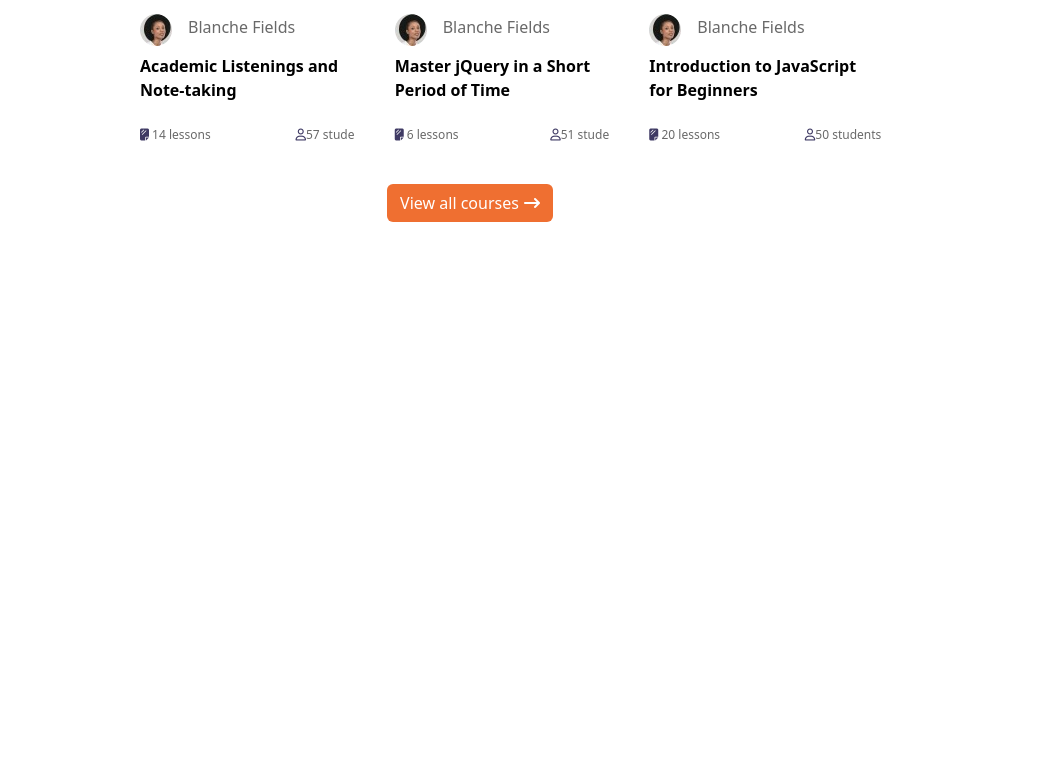
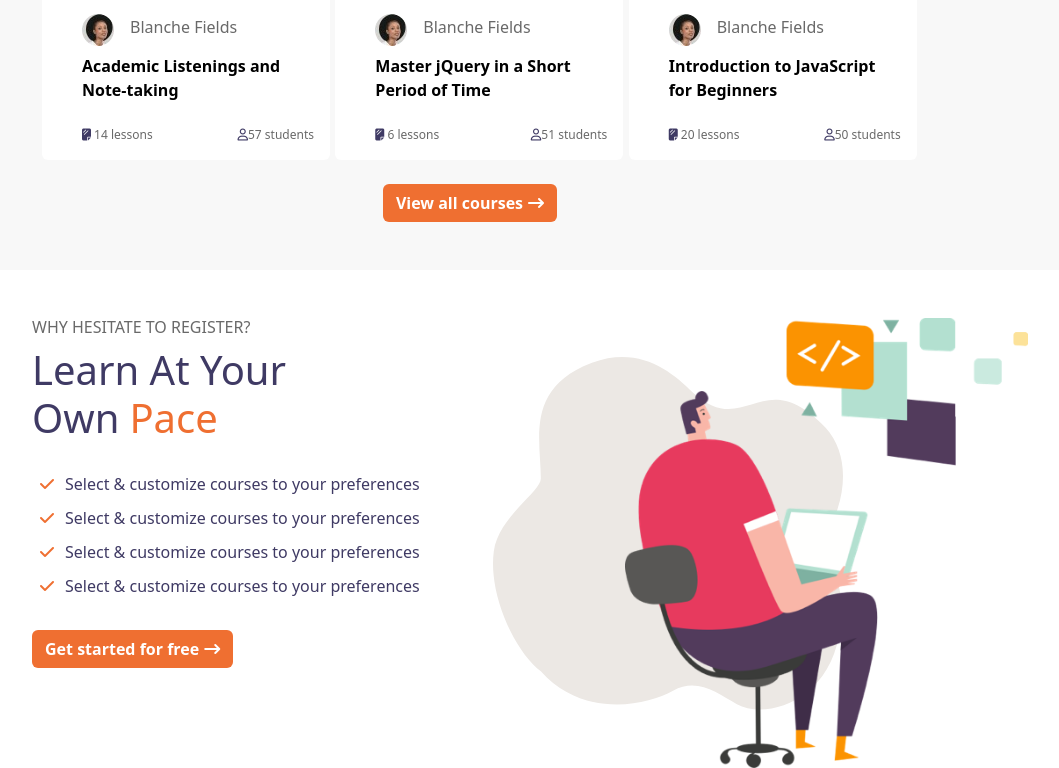
Before and after one commit to VincenzoDiMasi/proj-html-vuejs, a Vue app: page / in a window 1280 px wide. Shown: the part 2982-3750 px from the top of the page, without its empty margins (170-1229 px from the left). Before the commit the page ends 3204 px from the top, so only its background shows below. Built offline with nearby package versions, Linux system fonts and the light colour scheme.

Commit message:
Add pace-learn section

```diff
--- a/src/components/AppMain.vue
+++ b/src/components/AppMain.vue
@@ -198,14 +198,45 @@ export default {
       </div>
     </section>
 
-    <section id="courses" class="container text-center mt-5 ">
-      <h6 class="grey-title">CHOOSE WHERE YOU'D LIKE TO BEGAN</h6>
+    <section id="courses" class=" text-center mt-5 ">
+      <div class="container">
+        <h6 class="grey-title">CHOOSE WHERE YOU'D LIKE TO BEGAN</h6>
       <h1 class="mb-5">Latest Featured <span class="highlighted">Courses</span></h1>
       <div class="row row-cols-3">
         <CardCourses v-for="card in cardsCareer" :card="card" :key="card.id" ></CardCourses>
       </div>
-      <a href="#" class="btn btn-green">View all courses<i class="fa-solid fa-arrow-right-long txt-wht"></i></a>
+      <a href="#" class="btn btn-green fw-bold mb-5">View all courses<i class="fa-solid fa-arrow-right-long txt-wht"></i></a>
+      </div>
 
+
+    </section>
+
+    <section id="pace-learn" class="mt-5 container">
+      <div class="row">
+        <div class="col mrgn">
+          <h6 class="grey-title">WHY HESITATE TO REGISTER?</h6>
+          <div>
+            <h1>Learn At Your <br> Own<span class="highlighted">Pace</span></h1>
+          </div>
+          <ul class="check-list">
+            <li><i class="fa-solid fa-check"></i>Select & customize courses to your preferences</li>
+            <li><i class="fa-solid fa-check"></i>Select & customize courses to your preferences</li>
+            <li><i class="fa-solid fa-check"></i>Select & customize courses to your preferences</li>
+            <li><i class="fa-solid fa-check"></i>Select & customize courses to your preferences</li>
+
+          </ul>
+
+          <a href="#" class="btn btn-green fw-bold my-3">Get started for free<i class="fa-solid fa-arrow-right-long txt-wht"></i></a>
+
+
+        </div>
+        <div class="col ms-5 underlay">
+          <!-- <img class="underlay" src="../assets/img/underlay-shape-lilla.svg" alt=""> -->
+          <img src="../assets/img/home-5-image-01.png" alt="">
+
+        </div>
+
+      </div>
     </section>
   </main>
 </template>
@@ -287,7 +318,7 @@ export default {
 
 #courses {
   padding: 0 200px;
-
+  background-color: $bgSecondaryColor;
   .row {
     position: relative;
 
@@ -303,6 +334,48 @@ export default {
 }
 }
 
+#pace-learn {
+
+  .mrgn {
+    margin-left: 120px;
+
+    .check-list {
+      margin-top: 30px;
+      margin-left: -25px;
+      li {
+        margin-bottom: 10px;
+         .fa-check {
+      color: $brandColor;
+      margin-right: 10px;
+    }
+      }
+
+
+    }
+    .btn-green{
+    background-color: $brandColor;
+    color: white;
+
+    .txt-wht {
+      color: $bgMainColor;
+      margin-left: 5px;
+    }
+}
+
+  }
+  .underlay {
+    background-image: url('../assets/img/underlay-shape-grey.svg');
+    background-repeat: no-repeat;
+    background-position: 0% 40%;
+    background-size: 350px;
+
+    img {
+    margin-left: 120px;
+    height: 450px;
+  }
+}
+}
+
 
 
 
```
